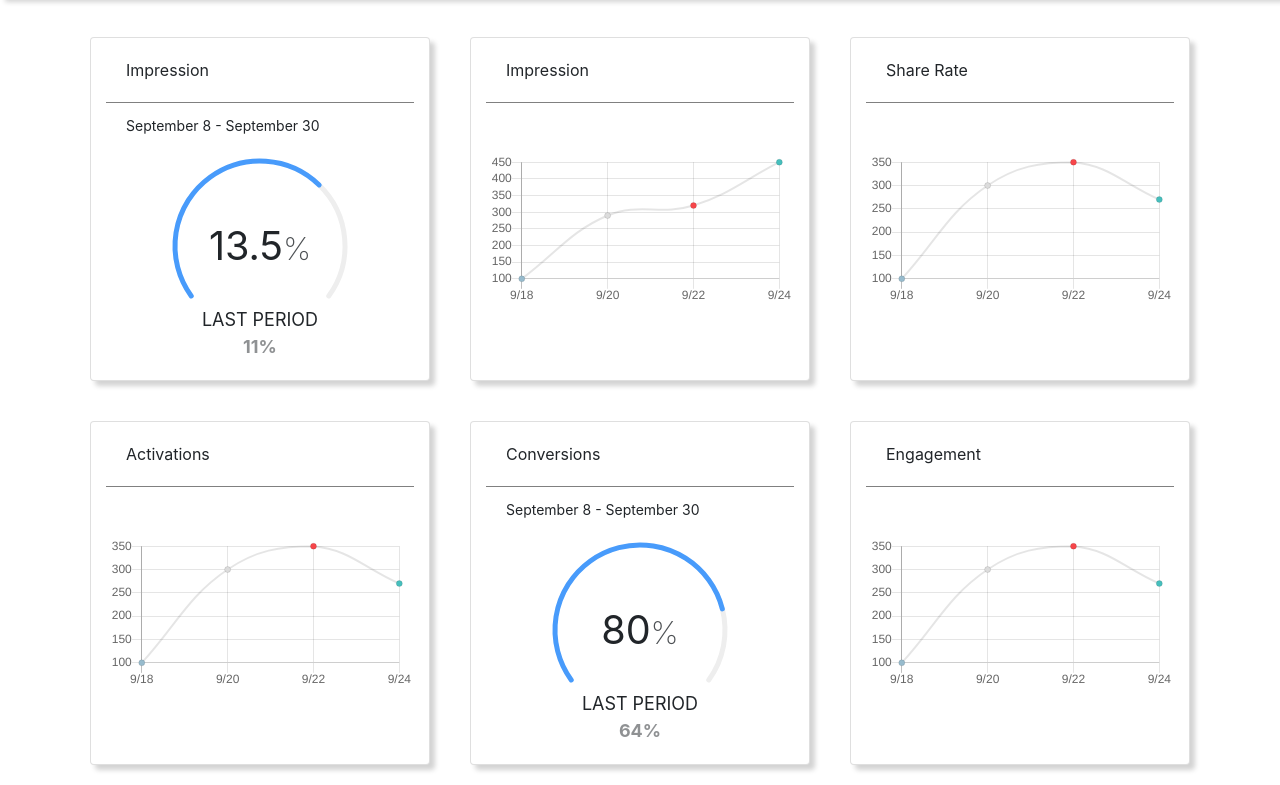
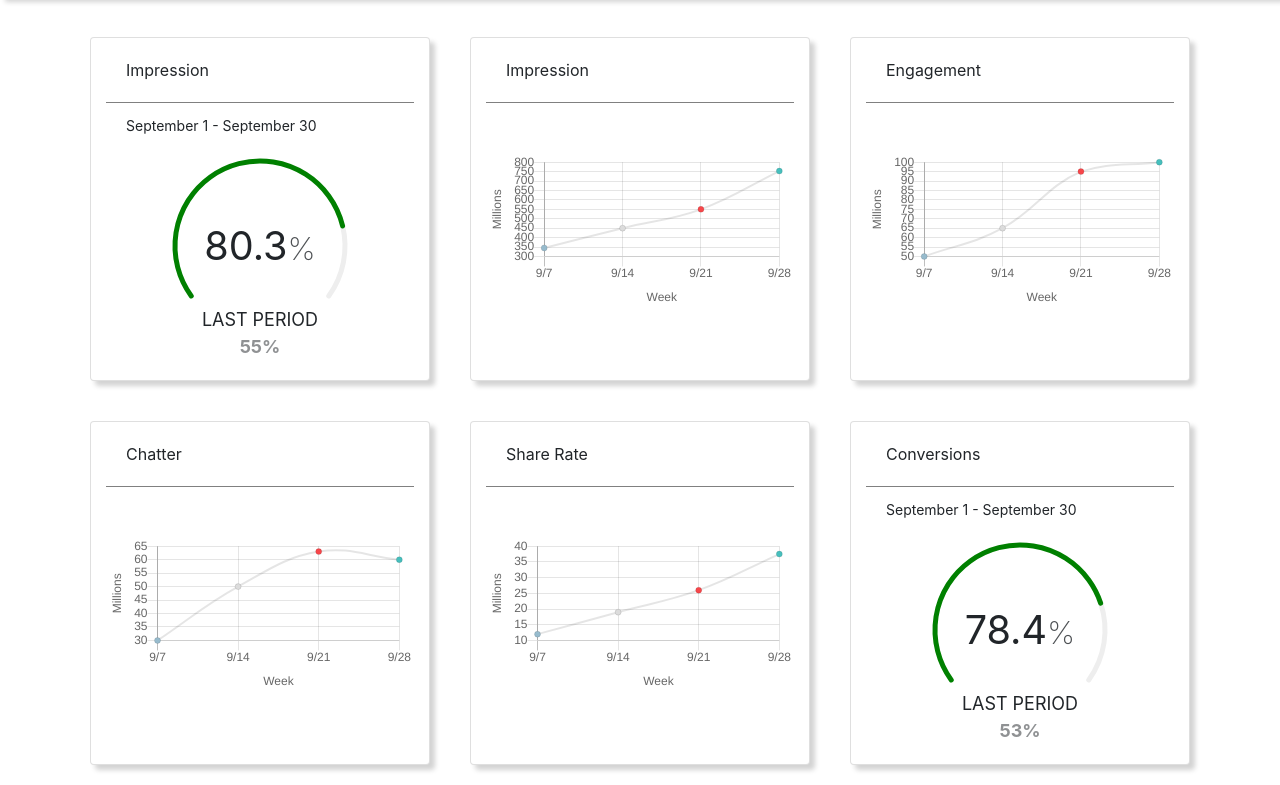
Before and after one commit to davidcroda/davidcroda.github.io, a plain HTML site: page index.html in a window 1280 px wide. Shown: the part 110-895 px from the top of the page. Drawn offline with nearby package versions, Linux system fonts and the light colour scheme.

Commit message:
update data and chart layout

```diff
--- a/index.html
+++ b/index.html
@@ -22,16 +22,16 @@
         <div class="row">
           <div class="col card">
             <p class="card-title">Impression</p>
-            <p class="gauge-dates">September 8 - September 30</p>
+            <p class="gauge-dates">September 1 - September 30</p>
             <ng-gauge class="gauge" size="180" type="arch" thick="5"
-              min="0" max="20" value="13.5"
+              min="0" max="100" value="80.3"
               cap="round" append="%"
-              foreground-color="#489bfb" background-color="#EEE">
+              foreground-color="green" background-color="#EEE">
             </ng-gauge>
 
             <div class="gauge-previous">
               <p class="gauge-last-period">Last Period</p>
-              <p class="gauge-last-percent">11%</p>
+              <p class="gauge-last-percent">55%</p>
             </div>
           </div>
 
@@ -39,56 +39,12 @@
             <p class="card-title">Impression</p>
             <canvas id="line"
               class="chart chart-line"
-              chart-data="clickThrough.data"
-              chart-labels="clickThrough.labels"
-              chart-series="clickThrough.series"
-              chart-options="clickThrough.options"
-              chart-dataset-override="clickThrough.datasetOverride">
+              chart-data="impression.data"
+              chart-labels="impression.labels"
+              chart-series="impression.series"
+              chart-options="impression.options"
+              chart-dataset-override="impression.datasetOverride">
             </canvas>
-          </div>
-
-          <div class="col card">
-            <p class="card-title">Share Rate</p>
-            <canvas id="line"
-              class="chart chart-line"
-              chart-data="shareRate.data"
-              chart-labels="shareRate.labels"
-              chart-series="shareRate.series"
-              chart-options="shareRate.options"
-              chart-dataset-override="shareRate.datasetOverride">
-            </canvas>
-          </div>
-        </div>
-      </div>
-
-      <!-- second row -->
-      <div class="container">
-        <div class="row">
-          <div class="col card">
-            <p class="card-title">Activations</p>
-            <canvas id="line"
-              class="chart chart-line"
-              chart-data="activations.data"
-              chart-labels="activations.labels"
-              chart-series="activations.series"
-              chart-options="activations.options"
-              chart-dataset-override="activations.datasetOverride">
-            </canvas>
-          </div>
-
-          <div class="col card">
-            <p class="card-title">Conversions</p>
-            <p class="gauge-dates">September 8 - September 30</p>
-            <ng-gauge class="gauge" size="180" type="arch" thick="5"
-              min="0" max="100" value="80.0"
-              cap="round" append="%"
-              foreground-color="#489bfb" background-color="#EEE">
-            </ng-gauge>
-
-            <div class="gauge-previous">
-              <p class="gauge-last-period">Last Period</p>
-              <p class="gauge-last-percent">64%</p>
-            </div>
           </div>
 
           <div class="col card">
@@ -104,6 +60,50 @@
           </div>
         </div>
       </div>
+
+      <!-- second row -->
+      <div class="container">
+        <div class="row">
+          <div class="col card">
+            <p class="card-title">Chatter</p>
+            <canvas id="line"
+              class="chart chart-line"
+              chart-data="chatter.data"
+              chart-labels="chatter.labels"
+              chart-series="chatter.series"
+              chart-options="chatter.options"
+              chart-dataset-override="chatter.datasetOverride">
+            </canvas>
+          </div>
+
+          <div class="col card">
+            <p class="card-title">Share Rate</p>
+            <canvas id="line"
+              class="chart chart-line"
+              chart-data="shareRate.data"
+              chart-labels="shareRate.labels"
+              chart-series="shareRate.series"
+              chart-options="shareRate.options"
+              chart-dataset-override="shareRate.datasetOverride">
+            </canvas>
+          </div>
+
+          <div class="col card">
+            <p class="card-title">Conversions</p>
+            <p class="gauge-dates">September 1 - September 30</p>
+            <ng-gauge class="gauge" size="180" type="arch" thick="5"
+              min="0" max="100" value="78.4"
+              cap="round" append="%"
+              foreground-color="green" background-color="#EEE">
+            </ng-gauge>
+
+            <div class="gauge-previous">
+              <p class="gauge-last-period">Last Period</p>
+              <p class="gauge-last-percent">53%</p>
+            </div>
+          </div>
+        </div>
+      </div>
     </div>
   </div>
 </body>
--- a/js/wbhack.js
+++ b/js/wbhack.js
@@ -2,12 +2,26 @@ var app = angular.module('myApp', ['chart.js', 'angularjs-gauge']);
 
 app.controller('MainController', function($scope) {
     var obj = {
-      labels: ['9/18', '9/20', '9/22', '9/24'],
+      labels: ['9/7', '9/14', '9/21', '9/28'],
       options: {
         elements: {
           line: {
             fill: false
           }
+        },
+        scales: {
+          yAxes: [{
+            scaleLabel: {
+              display: true,
+              labelString: 'Millions'
+            }
+          }],
+          xAxes: [{
+            scaleLabel: {
+              display: true,
+              labelString: 'Week'
+            }
+          }]
         }
       },
       datasetOverride: [
@@ -19,13 +33,13 @@ app.controller('MainController', function($scope) {
       ]
     };
 
-    $scope.clickThrough = angular.copy(obj);
+    $scope.impression = angular.copy(obj);
+    $scope.engagement = angular.copy(obj);
+    $scope.chatter = angular.copy(obj);
     $scope.shareRate = angular.copy(obj);
-    $scope.activations = angular.copy(obj);
-    $scope.engagement = angular.copy(obj);
 
-    $scope.clickThrough.data = [100, 290, 320, 450];
-    $scope.shareRate.data = [100, 300, 350, 270];
-    $scope.activations.data = [100, 300, 350, 270];
-    $scope.engagement.data = [100, 300, 350, 270];
+    $scope.impression.data = [345, 450, 550, 753];
+    $scope.engagement.data = [50, 65, 95, 100];
+    $scope.chatter.data = [30, 50, 63, 60];
+    $scope.shareRate.data = [12, 19, 26, 37.5];
 });
```
